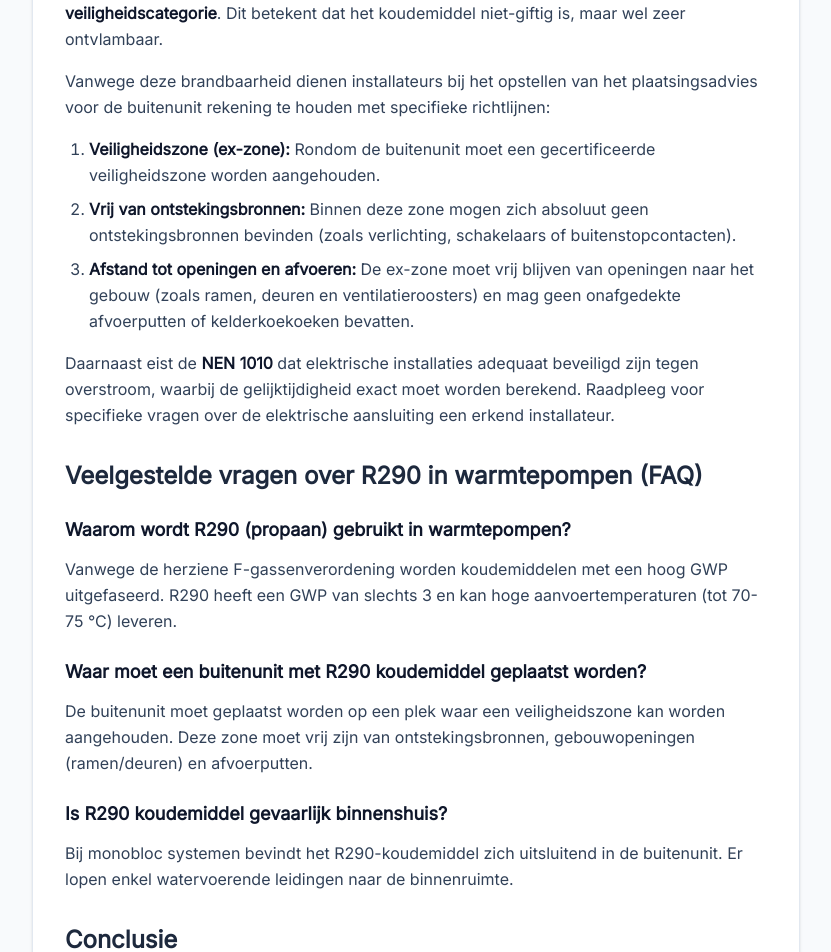
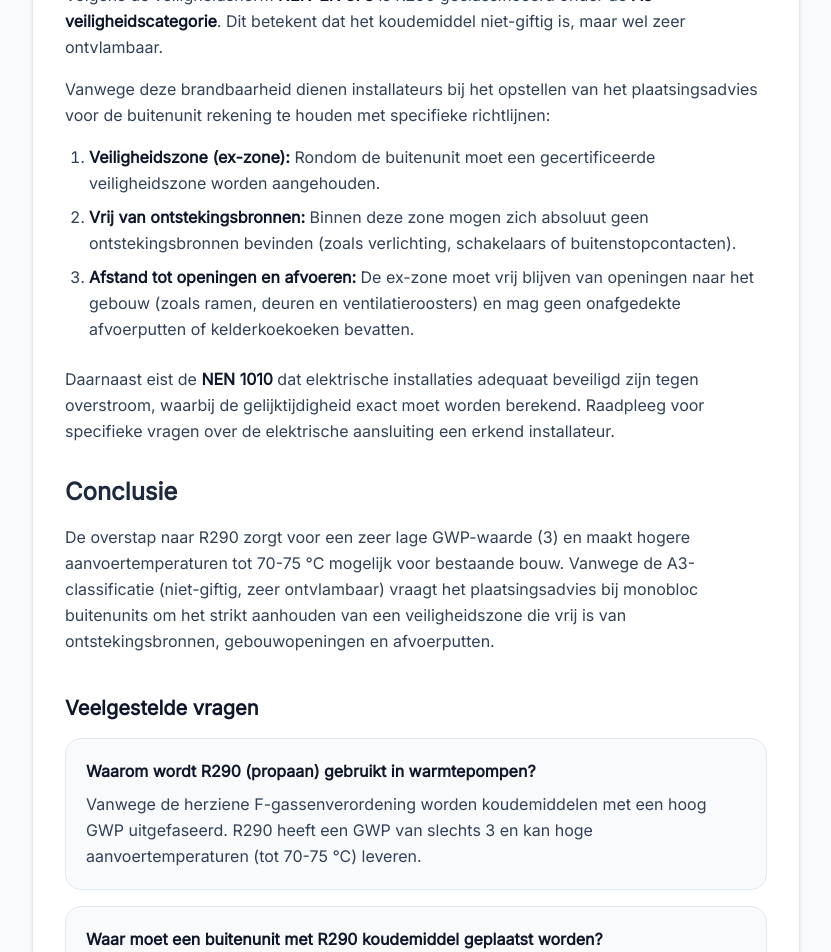
Before and after one commit to EnerCalculatie/website, a React (Vite) app: page /blog/r290-koudemiddel-propaan-warmtepomp-plaatsingsadvies in a window 1280 px wide. Shown: the part 1680-2632 px from the top of the page, without its empty margins (224-1055 px from the left). Built offline with nearby package versions, Linux system fonts and the light colour scheme.

Commit message:
fix(blog): remove duplicated FAQ in markdown, fix list margin and link colors

```diff
--- a/scripts/content-engine/agents/PublishAgent.ts
+++ b/scripts/content-engine/agents/PublishAgent.ts
@@ -56,11 +56,11 @@ export function ${componentName}() {
           h2: ({node, ...props}) => <h2 className="text-xl md:text-2xl font-bold text-slate-800 mt-8 mb-4" {...props} />,
           h3: ({node, ...props}) => <h3 className="text-lg font-bold text-slate-900 mt-6 mb-3" {...props} />,
           p: ({node, ...props}) => <p className="text-slate-700 leading-relaxed mb-4" {...props} />,
-          ul: ({node, ...props}) => <ul className="list-disc pl-6 mb-4 space-y-2 text-slate-700" {...props} />,
-          ol: ({node, ...props}) => <ol className="list-decimal pl-6 mb-4 space-y-2 text-slate-700" {...props} />,
+          ul: ({node, ...props}) => <ul className="list-disc pl-6 mb-6 space-y-2 text-slate-700" {...props} />,
+          ol: ({node, ...props}) => <ol className="list-decimal pl-6 mb-6 space-y-2 text-slate-700" {...props} />,
           li: ({node, ...props}) => <li className="leading-relaxed" {...props} />,
           strong: ({node, ...props}) => <strong className="font-bold text-slate-900" {...props} />,
-          a: ({node, ...props}) => <a className="text-brand-primary hover:underline font-semibold" {...props} />,
+          a: ({node, ...props}) => <a className="text-brand-primary-text hover:underline font-semibold" {...props} />,
           hr: ({node, ...props}) => <hr className="my-8 border-slate-200" {...props} />,
           blockquote: ({node, ...props}) => <blockquote className="border-l-4 border-brand-primary pl-4 my-4 italic text-slate-600 bg-slate-50 py-2 pr-4 rounded-r" {...props} />
         }}
--- a/src/components/blog/R290KoudemiddelPropaanWarmtepompPlaatsingsadviesArticle.tsx
+++ b/src/components/blog/R290KoudemiddelPropaanWarmtepompPlaatsingsadviesArticle.tsx
@@ -33,17 +33,6 @@ Vanwege deze brandbaarheid dienen installateurs bij het opstellen van het plaats
 
 Daarnaast eist de **NEN 1010** dat elektrische installaties adequaat beveiligd zijn tegen overstroom, waarbij de gelijktijdigheid exact moet worden berekend. Raadpleeg voor specifieke vragen over de elektrische aansluiting een erkend installateur.
 
-## Veelgestelde vragen over R290 in warmtepompen (FAQ)
-
-### Waarom wordt R290 (propaan) gebruikt in warmtepompen?
-Vanwege de herziene F-gassenverordening worden koudemiddelen met een hoog GWP uitgefaseerd. R290 heeft een GWP van slechts 3 en kan hoge aanvoertemperaturen (tot 70-75 °C) leveren.
-
-### Waar moet een buitenunit met R290 koudemiddel geplaatst worden?
-De buitenunit moet geplaatst worden op een plek waar een veiligheidszone kan worden aangehouden. Deze zone moet vrij zijn van ontstekingsbronnen, gebouwopeningen (ramen/deuren) en afvoerputten.
-
-### Is R290 koudemiddel gevaarlijk binnenshuis?
-Bij monobloc systemen bevindt het R290-koudemiddel zich uitsluitend in de buitenunit. Er lopen enkel watervoerende leidingen naar de binnenruimte.
-
 ## Conclusie
 
 De overstap naar R290 zorgt voor een zeer lage GWP-waarde (3) en maakt hogere aanvoertemperaturen tot 70-75 °C mogelijk voor bestaande bouw. Vanwege de A3-classificatie (niet-giftig, zeer ontvlambaar) vraagt het plaatsingsadvies bij monobloc buitenunits om het strikt aanhouden van een veiligheidszone die vrij is van ontstekingsbronnen, gebouwopeningen en afvoerputten.
@@ -57,11 +46,11 @@ export function R290KoudemiddelPropaanWarmtepompPlaatsingsadviesArticle() {
           h2: ({node, ...props}) => <h2 className="text-xl md:text-2xl font-bold text-slate-800 mt-8 mb-4" {...props} />,
           h3: ({node, ...props}) => <h3 className="text-lg font-bold text-slate-900 mt-6 mb-3" {...props} />,
           p: ({node, ...props}) => <p className="text-slate-700 leading-relaxed mb-4" {...props} />,
-          ul: ({node, ...props}) => <ul className="list-disc pl-6 mb-4 space-y-2 text-slate-700" {...props} />,
-          ol: ({node, ...props}) => <ol className="list-decimal pl-6 mb-4 space-y-2 text-slate-700" {...props} />,
+          ul: ({node, ...props}) => <ul className="list-disc pl-6 mb-6 space-y-2 text-slate-700" {...props} />,
+          ol: ({node, ...props}) => <ol className="list-decimal pl-6 mb-6 space-y-2 text-slate-700" {...props} />,
           li: ({node, ...props}) => <li className="leading-relaxed" {...props} />,
           strong: ({node, ...props}) => <strong className="font-bold text-slate-900" {...props} />,
-          a: ({node, ...props}) => <a className="text-brand-primary hover:underline font-semibold" {...props} />,
+          a: ({node, ...props}) => <a className="text-brand-primary-text hover:underline font-semibold" {...props} />,
           hr: ({node, ...props}) => <hr className="my-8 border-slate-200" {...props} />,
           blockquote: ({node, ...props}) => <blockquote className="border-l-4 border-brand-primary pl-4 my-4 italic text-slate-600 bg-slate-50 py-2 pr-4 rounded-r" {...props} />
         }}
```
